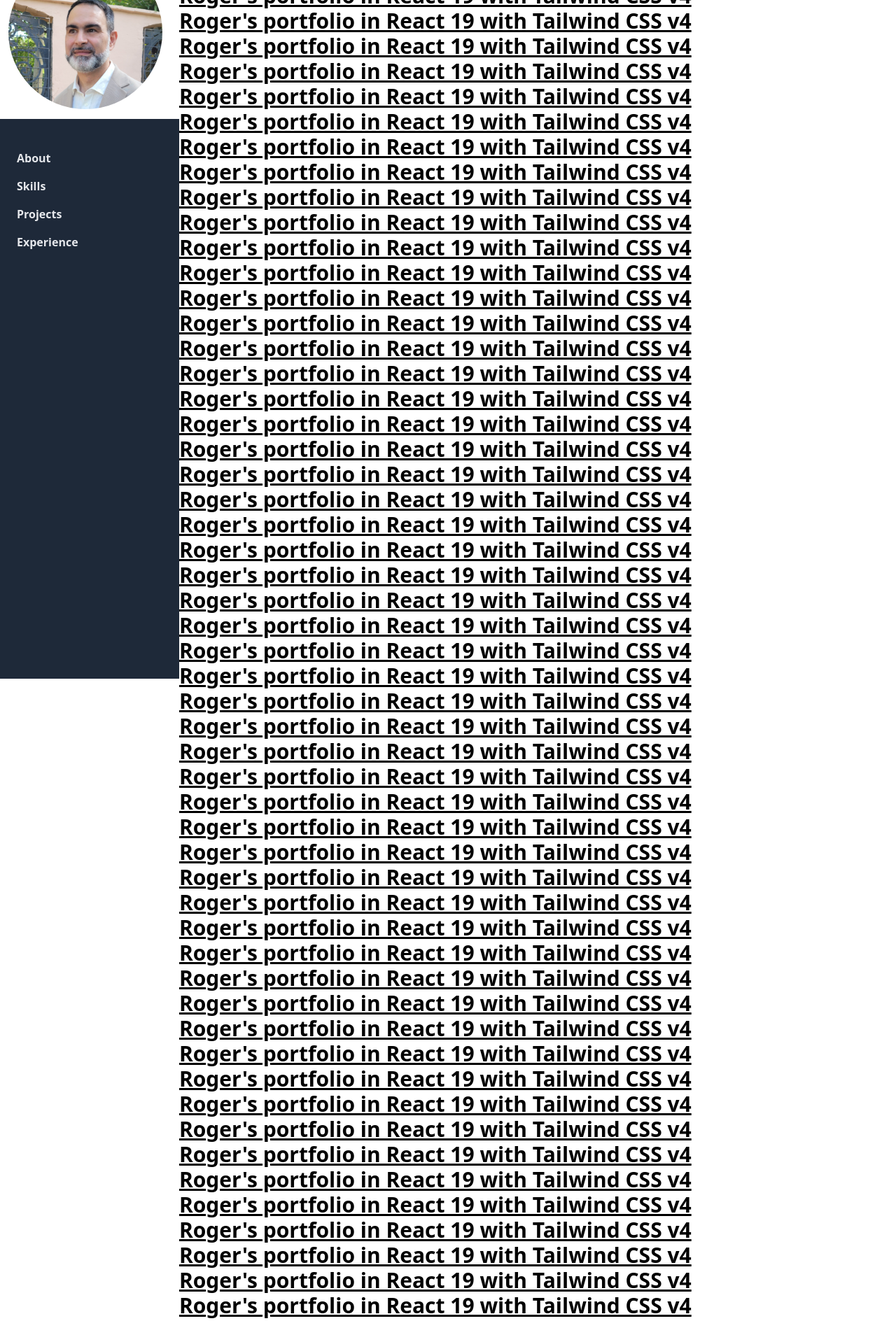
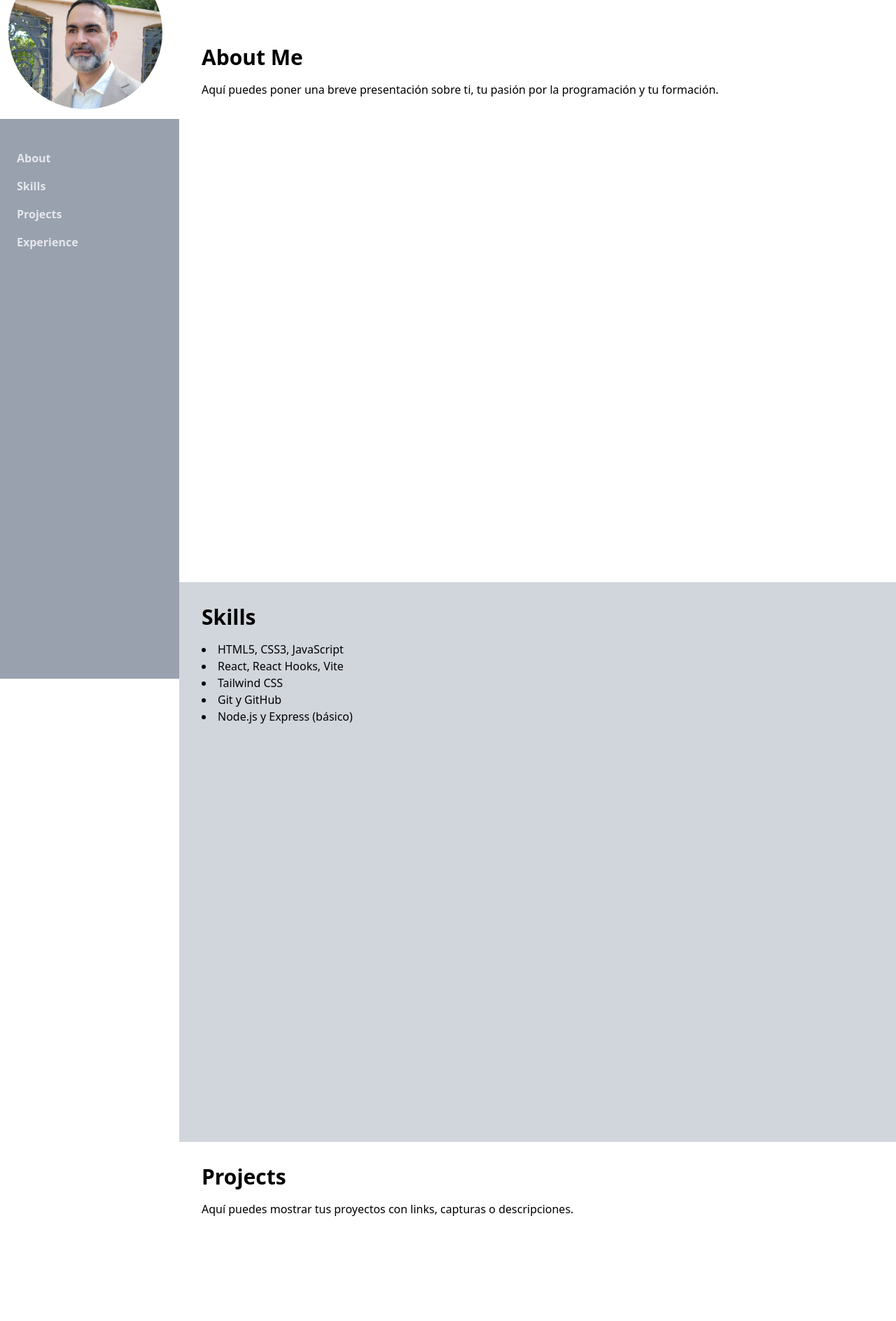
Before and after one commit to Roger486/roger-portfolio, a React (Vite) app: page / in a window 1280 px wide. Shown: the part 80-1968 px from the top of the page at 70% size. Built offline with nearby package versions, Linux system fonts and the light colour scheme.

Commit message:
feat: add sections and complete the website structure

```diff
--- a/src/App.jsx
+++ b/src/App.jsx
@@ -1,191 +1,31 @@
-import Avatar from "./components/Avatar"
-import Sidebar from "./components/Sidebar"
-import Topbar from "./components/Topbar"
+import Avatar from "./components/Avatar";
+import Footer from "./components/Footer";
+import Sidebar from "./components/Sidebar";
+import Topbar from "./components/Topbar";
+import About from "./sections/About";
+import Contact from "./sections/Contact";
+import Experience from "./sections/Experience";
+import Projects from "./sections/Projects";
+import Skills from "./sections/Skills";
 
 function App() {
   return (
     <>
-      <div className="flex">
-        <Avatar />
-        <Topbar />
-      </div>
+      <Avatar />
+      <Topbar />
       <Sidebar />
-      <h1 className="text-3xl font-bold underline ml-64">
-        Roger's portfolio in React 19 with Tailwind CSS v4
-      </h1>
-      <h1 className="text-3xl font-bold underline ml-64">
-        Roger's portfolio in React 19 with Tailwind CSS v4
-      </h1>
-      <h1 className="text-3xl font-bold underline ml-64">
-        Roger's portfolio in React 19 with Tailwind CSS v4
-      </h1>
-      <h1 className="text-3xl font-bold underline ml-64">
-        Roger's portfolio in React 19 with Tailwind CSS v4
-      </h1>
-      <h1 className="text-3xl font-bold underline ml-64">
-        Roger's portfolio in React 19 with Tailwind CSS v4
-      </h1>
-      <h1 className="text-3xl font-bold underline ml-64">
-        Roger's portfolio in React 19 with Tailwind CSS v4
-      </h1>
-      <h1 className="text-3xl font-bold underline ml-64">
-        Roger's portfolio in React 19 with Tailwind CSS v4
-      </h1>
-      <h1 className="text-3xl font-bold underline ml-64">
-        Roger's portfolio in React 19 with Tailwind CSS v4
-      </h1>
-      <h1 className="text-3xl font-bold underline ml-64">
-        Roger's portfolio in React 19 with Tailwind CSS v4
-      </h1>
-      <h1 className="text-3xl font-bold underline ml-64">
-        Roger's portfolio in React 19 with Tailwind CSS v4
-      </h1>
-      <h1 className="text-3xl font-bold underline ml-64">
-        Roger's portfolio in React 19 with Tailwind CSS v4
-      </h1>
-      <h1 className="text-3xl font-bold underline ml-64">
-        Roger's portfolio in React 19 with Tailwind CSS v4
-      </h1>
-      <h1 className="text-3xl font-bold underline ml-64">
-        Roger's portfolio in React 19 with Tailwind CSS v4
-      </h1>
-      <h1 className="text-3xl font-bold underline ml-64">
-        Roger's portfolio in React 19 with Tailwind CSS v4
-      </h1>
-      <h1 className="text-3xl font-bold underline ml-64">
-        Roger's portfolio in React 19 with Tailwind CSS v4
-      </h1>
-      <h1 className="text-3xl font-bold underline ml-64">
-        Roger's portfolio in React 19 with Tailwind CSS v4
-      </h1>
-      <h1 className="text-3xl font-bold underline ml-64">
-        Roger's portfolio in React 19 with Tailwind CSS v4
-      </h1>
-      <h1 className="text-3xl font-bold underline ml-64">
-        Roger's portfolio in React 19 with Tailwind CSS v4
-      </h1>
-      <h1 className="text-3xl font-bold underline ml-64">
-        Roger's portfolio in React 19 with Tailwind CSS v4
-      </h1>
-      <h1 className="text-3xl font-bold underline ml-64">
-        Roger's portfolio in React 19 with Tailwind CSS v4
-      </h1>
-      <h1 className="text-3xl font-bold underline ml-64">
-        Roger's portfolio in React 19 with Tailwind CSS v4
-      </h1>
-      <h1 className="text-3xl font-bold underline ml-64">
-        Roger's portfolio in React 19 with Tailwind CSS v4
-      </h1>
-      <h1 className="text-3xl font-bold underline ml-64">
-        Roger's portfolio in React 19 with Tailwind CSS v4
-      </h1>
-      <h1 className="text-3xl font-bold underline ml-64">
-        Roger's portfolio in React 19 with Tailwind CSS v4
-      </h1>
-      <h1 className="text-3xl font-bold underline ml-64">
-        Roger's portfolio in React 19 with Tailwind CSS v4
-      </h1>
-      <h1 className="text-3xl font-bold underline ml-64">
-        Roger's portfolio in React 19 with Tailwind CSS v4
-      </h1>
-      <h1 className="text-3xl font-bold underline ml-64">
-        Roger's portfolio in React 19 with Tailwind CSS v4
-      </h1>
-      <h1 className="text-3xl font-bold underline ml-64">
-        Roger's portfolio in React 19 with Tailwind CSS v4
-      </h1>
-      <h1 className="text-3xl font-bold underline ml-64">
-        Roger's portfolio in React 19 with Tailwind CSS v4
-      </h1>
-      <h1 className="text-3xl font-bold underline ml-64">
-        Roger's portfolio in React 19 with Tailwind CSS v4
-      </h1>
-      <h1 className="text-3xl font-bold underline ml-64">
-        Roger's portfolio in React 19 with Tailwind CSS v4
-      </h1>
-      <h1 className="text-3xl font-bold underline ml-64">
-        Roger's portfolio in React 19 with Tailwind CSS v4
-      </h1>
-      <h1 className="text-3xl font-bold underline ml-64">
-        Roger's portfolio in React 19 with Tailwind CSS v4
-      </h1>
-      <h1 className="text-3xl font-bold underline ml-64">
-        Roger's portfolio in React 19 with Tailwind CSS v4
-      </h1>
-      <h1 className="text-3xl font-bold underline ml-64">
-        Roger's portfolio in React 19 with Tailwind CSS v4
-      </h1>
-      <h1 className="text-3xl font-bold underline ml-64">
-        Roger's portfolio in React 19 with Tailwind CSS v4
-      </h1>
-      <h1 className="text-3xl font-bold underline ml-64">
-        Roger's portfolio in React 19 with Tailwind CSS v4
-      </h1>
-      <h1 className="text-3xl font-bold underline ml-64">
-        Roger's portfolio in React 19 with Tailwind CSS v4
-      </h1>
-      <h1 className="text-3xl font-bold underline ml-64">
-        Roger's portfolio in React 19 with Tailwind CSS v4
-      </h1>
-      <h1 className="text-3xl font-bold underline ml-64">
-        Roger's portfolio in React 19 with Tailwind CSS v4
-      </h1>
-      <h1 className="text-3xl font-bold underline ml-64">
-        Roger's portfolio in React 19 with Tailwind CSS v4
-      </h1>
-      <h1 className="text-3xl font-bold underline ml-64">
-        Roger's portfolio in React 19 with Tailwind CSS v4
-      </h1>
-      <h1 className="text-3xl font-bold underline ml-64">
-        Roger's portfolio in React 19 with Tailwind CSS v4
-      </h1>
-      <h1 className="text-3xl font-bold underline ml-64">
-        Roger's portfolio in React 19 with Tailwind CSS v4
-      </h1>
-      <h1 className="text-3xl font-bold underline ml-64">
-        Roger's portfolio in React 19 with Tailwind CSS v4
-      </h1>
-      <h1 className="text-3xl font-bold underline ml-64">
-        Roger's portfolio in React 19 with Tailwind CSS v4
-      </h1>
-      <h1 className="text-3xl font-bold underline ml-64">
-        Roger's portfolio in React 19 with Tailwind CSS v4
-      </h1>
-      <h1 className="text-3xl font-bold underline ml-64">
-        Roger's portfolio in React 19 with Tailwind CSS v4
-      </h1>
-      <h1 className="text-3xl font-bold underline ml-64">
-        Roger's portfolio in React 19 with Tailwind CSS v4
-      </h1>
-      <h1 className="text-3xl font-bold underline ml-64">
-        Roger's portfolio in React 19 with Tailwind CSS v4
-      </h1>
-      <h1 className="text-3xl font-bold underline ml-64">
-        Roger's portfolio in React 19 with Tailwind CSS v4
-      </h1>
-      <h1 className="text-3xl font-bold underline ml-64">
-        Roger's portfolio in React 19 with Tailwind CSS v4
-      </h1>
-      <h1 className="text-3xl font-bold underline ml-64">
-        Roger's portfolio in React 19 with Tailwind CSS v4
-      </h1>
-      <h1 className="text-3xl font-bold underline ml-64">
-        Roger's portfolio in React 19 with Tailwind CSS v4
-      </h1>
-      <h1 className="text-3xl font-bold underline ml-64">
-        Roger's portfolio in React 19 with Tailwind CSS v4
-      </h1>
-      <h1 className="text-3xl font-bold underline ml-64">
-        Roger's portfolio in React 19 with Tailwind CSS v4
-      </h1>
-      <h1 className="text-3xl font-bold underline ml-64">
-        Roger's portfolio in React 19 with Tailwind CSS v4
-      </h1>
-      <h1 className="text-3xl font-bold underline ml-64">
-        Roger's portfolio in React 19 with Tailwind CSS v4
-      </h1>
+
+      <main className="ml-64 pt-14">
+        <About />
+        <Skills />
+        <Projects />
+        <Experience />
+        <Contact />
+      </main>
+
+      <Footer />
     </>
-  )
+  );
 }
 
-export default App
+export default App;
--- /dev/null
+++ b/src/components/Footer.jsx
@@ -0,0 +1,7 @@
+export default function Footer() {
+  return (
+    <footer className="bg-gray-800 text-white text-center ml-64 py-4 mt-8">
+      <p>© {new Date().getFullYear()} Roger Navarro. All rights reserved.</p>
+    </footer>
+  );
+}
--- a/src/components/Sidebar.jsx
+++ b/src/components/Sidebar.jsx
@@ -24,7 +24,7 @@
 
   return (
     <aside
-      className="fixed left-0 h-screen w-64 bg-gray-800 p-6"
+      className="fixed left-0 h-screen w-64 bg-gray-400 p-6"
       style={{ top: `${topPosition}px`, transitionProperty: 'top' }}
     >
       <nav className="mt-5 flex flex-col gap-4 text-gray-200 font-semibold">
--- /dev/null
+++ b/src/sections/About.jsx
@@ -0,0 +1,10 @@
+export default function About() {
+  return (
+    <section id="about" className="min-h-screen p-8">
+      <h2 className="text-3xl font-bold mb-4">About Me</h2>
+      <p>
+        Aquí puedes poner una breve presentación sobre ti, tu pasión por la programación y tu formación.
+      </p>
+    </section>
+  );
+}
--- /dev/null
+++ b/src/sections/Contact.jsx
@@ -0,0 +1,8 @@
+export default function Contact() {
+  return (
+    <section id="contact" className="min-h-screen p-8">
+      <h2 className="text-3xl font-bold mb-4">Contact</h2>
+      <p>Incluye un formulario de contacto o tus datos de contacto aquí.</p>
+    </section>
+  );
+}
--- /dev/null
+++ b/src/sections/Experience.jsx
@@ -0,0 +1,8 @@
+export default function Experience() {
+  return (
+    <section id="experience" className="min-h-screen p-8 bg-gray-300">
+      <h2 className="text-3xl font-bold mb-4">Experience</h2>
+      <p>Aún no es relevante, pero aquí puedes añadir tu experiencia cuando la tengas.</p>
+    </section>
+  );
+}
--- /dev/null
+++ b/src/sections/Projects.jsx
@@ -0,0 +1,9 @@
+export default function Projects() {
+  return (
+    <section id="projects" className="min-h-screen p-8">
+      <h2 className="text-3xl font-bold mb-4">Projects</h2>
+      <p>Aquí puedes mostrar tus proyectos con links, capturas o descripciones.</p>
+      {/* Luego puedes añadir tarjetas o listas con tus proyectos */}
+    </section>
+  );
+}
--- /dev/null
+++ b/src/sections/Skills.jsx
@@ -0,0 +1,14 @@
+export default function Skills() {
+  return (
+    <section id="skills" className="min-h-screen p-8 bg-gray-300">
+      <h2 className="text-3xl font-bold mb-4">Skills</h2>
+      <ul className="list-disc list-inside">
+        <li>HTML5, CSS3, JavaScript</li>
+        <li>React, React Hooks, Vite</li>
+        <li>Tailwind CSS</li>
+        <li>Git y GitHub</li>
+        <li>Node.js y Express (básico)</li>
+      </ul>
+    </section>
+  );
+}
```
